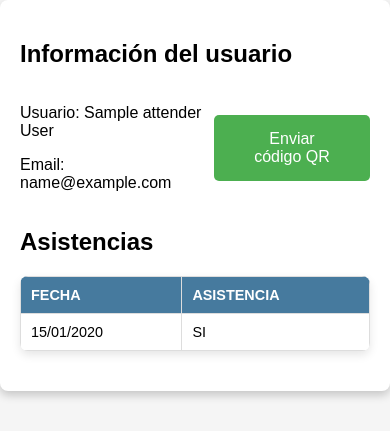
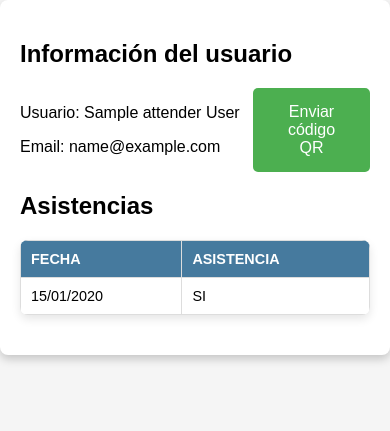
Before and after one commit to richir3/attendances, a Django app: page /attenders/1/ in a window 390 px wide. Shown: the part 116-547 px from the top of the page. Run offline with Django 5.2, Linux system fonts and the light colour scheme; a user stored in the database is signed in; tables that the repository leaves empty hold one stand-in row (values such as "Sample post").

Commit message:
MODIFY template

```diff
--- a/checker/static/checker/css/buttons.css
+++ b/checker/static/checker/css/buttons.css
@@ -1,5 +1,17 @@
 /* BEGIN: Buttons */
 .button-action {
+    width: 40vw;
+    border: none;
+    color: white;
+    padding: 15px 32px;
+    text-align: center;
+    text-decoration: none;
+    border-radius: 5px;
+    cursor: pointer;
+    font-size: 16px;
+}
+
+.button-send-qr {
     width: 40vw;
     border: none;
     color: white;
@@ -34,4 +46,10 @@
         display: flex;
         align-items: center;
     }
+
+    .button-send-qr {
+        width: 30vw;
+        margin-left: auto;
+        margin-right: auto;
+    }
 }
--- a/templates/add_event.html
+++ b/templates/add_event.html
@@ -13,7 +13,7 @@
         <h2>Próximos eventos:</h2>
         <ul>
         {% for event in events %}
-            <li>{{event.name}} {{ event }}</li>
+            <li>{{event.name}} ({{ event }})</li>
         {% endfor %}
         </ul>
     </div>
--- a/templates/attender.html
+++ b/templates/attender.html
@@ -17,7 +17,7 @@
                 <p>Email: {{ attender.email }}</p>
             </span>
             <span>
-                <button class="button-action button-green" id="send-qr">Enviar código QR</button>
+                <button class="button-send-qr button-green" id="send-qr">Enviar código QR</button>
             </span>
         </div>
     </div>
```
